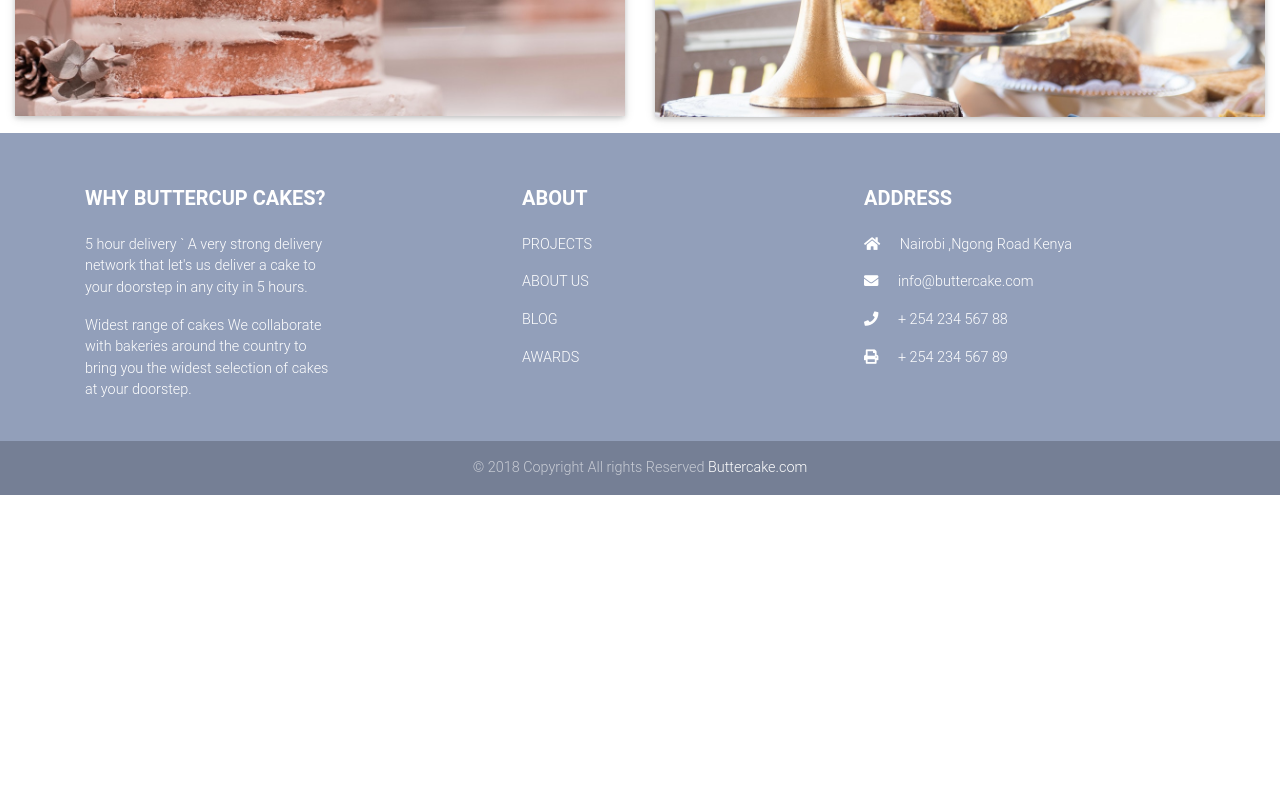
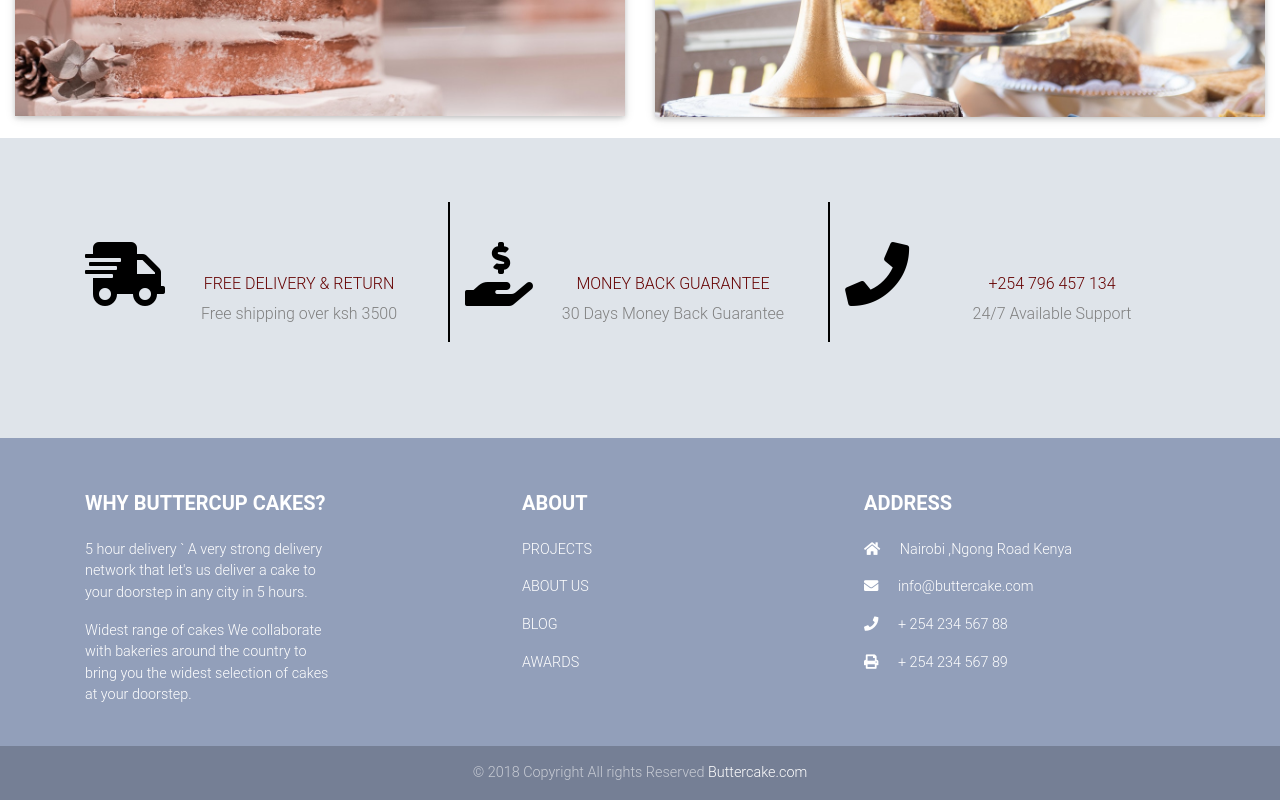
Before and after one commit to IanSani/buttercup-cakery, a plain HTML site: page index.html in a window 1280 px wide. Shown: the part 1619-2419 px from the top of the page. Before the commit the page ends 2114 px from the top, so only its background shows below. Drawn offline with nearby package versions, Linux system fonts and the light colour scheme; files whose address does not match are found by name.

Commit message:
Added text to the icons on the second footer

```diff
--- a/css/styles.css
+++ b/css/styles.css
@@ -44,3 +44,28 @@ body{
 #footer2{
   background-color:#2f3542;
 }
+#icon{
+  height:300px;
+  width:100%;
+  background-color: #dfe4ea;
+}
+.last{
+  color:#650000;
+  text-align:center;
+  padding-top:64px;
+}
+#one, #two, #three{
+  color:#000000;
+  float:left;
+  padding-top:40px;
+}
+.last p{
+  padding-top:70px;
+}
+.one, .two{
+  border-right:2px solid #000;
+}
+#detail1, #detail2, #detail3{
+  margin-top:-80px;
+  color:gray;
+}
--- a/index.html
+++ b/index.html
@@ -197,9 +197,29 @@
   </div>
 
   <!--footer-->
-  <footer class="page-footer" id="icon">
-    </div>
+
     <!-- Footer -->
+    <footer class="page-footer" id="icon">
+      <div class="container">
+        <div class="row last">
+          <div class="col-md-4 one">
+            <i id="one" class="fas fa-shipping-fast fa-4x"></i>
+            <p >FREE DELIVERY & RETURN</p>
+            <p id="detail1">Free shipping over ksh 3500</p>
+          </div>
+          <div class="col-md-4 two">
+            <i id="two" class="fas fa-hand-holding-usd fa-4x"></i>
+            <p>MONEY BACK GUARANTEE</p>
+            <p id="detail2">30 Days Money Back Guarantee</p>
+          </div>
+          <div class="col-md-4 three">
+            <i id="three" class="fas fa-phone fa-4x"></i>
+            <p>+254 796 457 134</P>
+              <p id="detail3">24/7 Available Support</p>
+          </div>
+        </div>
+      </div>
+    </footer>
     <footer class="page-footer font-small mdb-color lighten-3 pt-4">
 
       <!-- Footer Links -->
```
